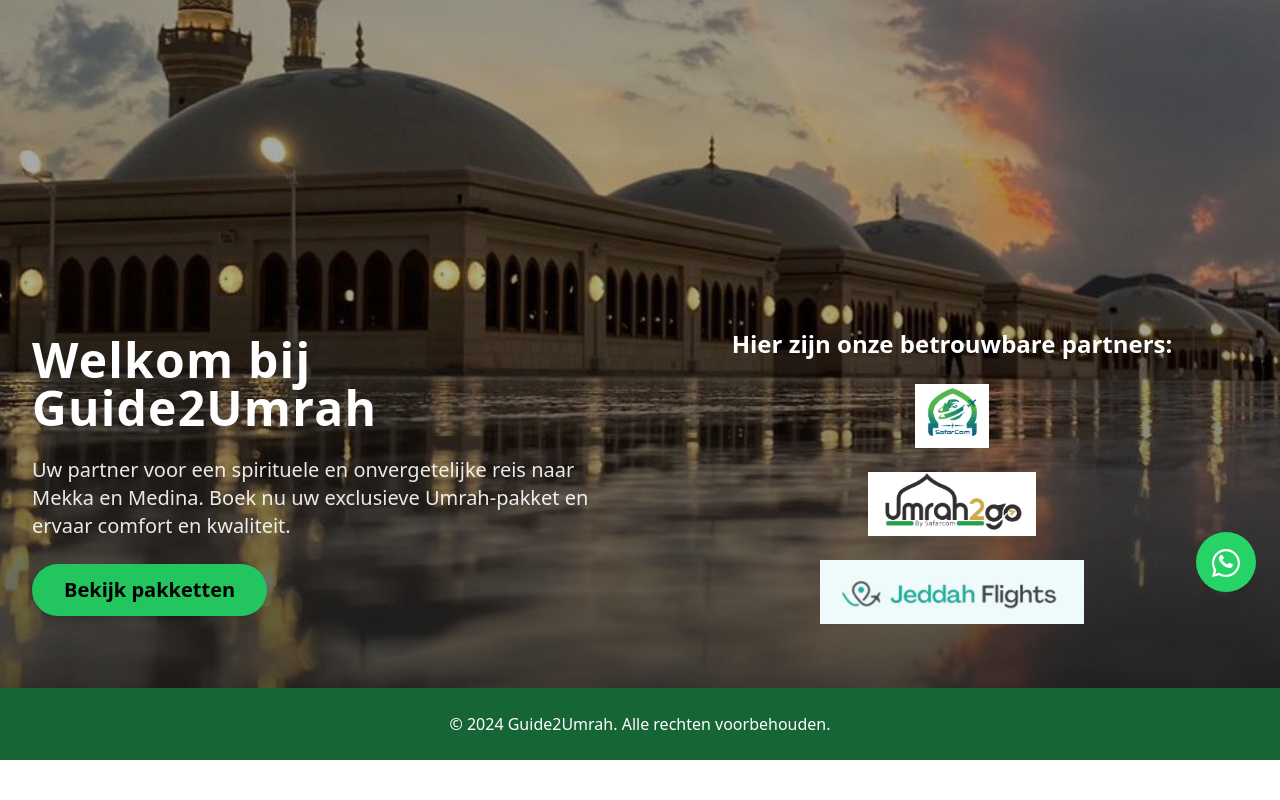
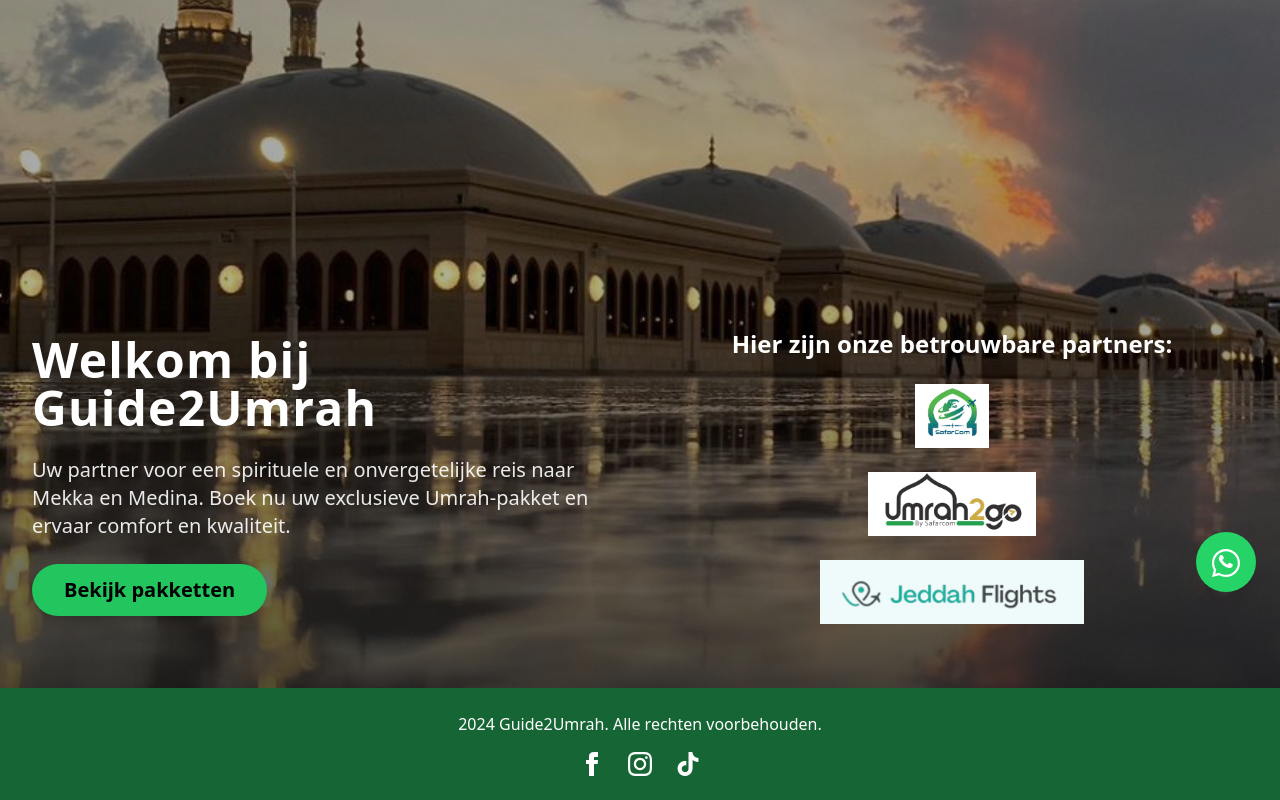
Before and after one commit to eliaselmokadem/guide2umrahfrontend, a React (Create React App) app: page / in a window 1280 px wide. Shown: the part 184-984 px from the top of the page. Before the commit the page ends 944 px from the top, so only its background shows below. Built offline with nearby package versions, Linux system fonts and the light colour scheme.

Commit message:
whatsapp + services

```diff
--- a/src/components/Footer.tsx
+++ b/src/components/Footer.tsx
@@ -3,9 +3,58 @@
 
 const Footer: React.FC = () => {
   return (
-    <footer className="bg-green-800 text-white sticky py-6 w-full">
+    <footer className="bg-green-800 text-white py-6 w-full">
       <div className="container mx-auto text-center">
-        <p>© 2024 Guide2Umrah. Alle rechten voorbehouden.</p>
+        <p className="mb-4"> 2024 Guide2Umrah. Alle rechten voorbehouden.</p>
+        <div className="flex justify-center space-x-6">
+          {/* Facebook */}
+          <a
+            href="https://www.facebook.com/share/19ZenYFyAd/?mibextid=LQQJ4d"
+            target="_blank"
+            rel="noopener noreferrer"
+            className="transform transition-transform hover:scale-110"
+          >
+            <svg
+              className="w-6 h-6 fill-current"
+              xmlns="http://www.w3.org/2000/svg"
+              viewBox="0 0 24 24"
+            >
+              <path d="M9 8h-3v4h3v12h5v-12h3.642l.358-4h-4v-1.667c0-.955.192-1.333 1.115-1.333h2.885v-5h-3.808c-3.596 0-5.192 1.583-5.192 4.615v3.385z" />
+            </svg>
+          </a>
+
+          {/* Instagram */}
+          <a
+            href="https://www.instagram.com/guide2umrah?igsh=cDc0aXgwY3lpMXF6"
+            target="_blank"
+            rel="noopener noreferrer"
+            className="transform transition-transform hover:scale-110"
+          >
+            <svg
+              className="w-6 h-6 fill-current"
+              xmlns="http://www.w3.org/2000/svg"
+              viewBox="0 0 24 24"
+            >
+              <path d="M12 2.163c3.204 0 3.584.012 4.85.07 3.252.148 4.771 1.691 4.919 4.919.058 1.265.069 1.645.069 4.849 0 3.205-.012 3.584-.069 4.849-.149 3.225-1.664 4.771-4.919 4.919-1.266.058-1.644.07-4.85.07-3.204 0-3.584-.012-4.849-.07-3.26-.149-4.771-1.699-4.919-4.92-.058-1.265-.07-1.644-.07-4.849 0-3.204.013-3.583.07-4.849.149-3.227 1.664-4.771 4.919-4.919 1.266-.057 1.645-.069 4.849-.069zm0-2.163c-3.259 0-3.667.014-4.947.072-4.358.2-6.78 2.618-6.98 6.98-.059 1.281-.073 1.689-.073 4.948 0 3.259.014 3.668.072 4.948.2 4.358 2.618 6.78 6.98 6.98 1.281.058 1.689.072 4.948.072 3.259 0 3.668-.014 4.948-.072 4.354-.2 6.782-2.618 6.979-6.98.059-1.28.073-1.689.073-4.948 0-3.259-.014-3.667-.072-4.947-.196-4.354-2.617-6.78-6.979-6.98-1.281-.059-1.69-.073-4.949-.073zm0 5.838c-3.403 0-6.162 2.759-6.162 6.162s2.759 6.163 6.162 6.163 6.162-2.759 6.162-6.163c0-3.403-2.759-6.162-6.162-6.162zm0 10.162c-2.209 0-4-1.79-4-4 0-2.209 1.791-4 4-4s4 1.791 4 4c0 2.21-1.791 4-4 4zm6.406-11.845c-.796 0-1.441.645-1.441 1.44s.645 1.44 1.441 1.44c.795 0 1.439-.645 1.439-1.44s-.644-1.44-1.439-1.44z" />
+            </svg>
+          </a>
+
+          {/* TikTok */}
+          <a
+            href="https://www.tiktok.com/@guide2umrah?_t=ZN-8rwR1R2TLCk&_r=1"
+            target="_blank"
+            rel="noopener noreferrer"
+            className="transform transition-transform hover:scale-110"
+          >
+            <svg
+              className="w-6 h-6 fill-current"
+              xmlns="http://www.w3.org/2000/svg"
+              viewBox="0 0 24 24"
+            >
+              <path d="M12.53.02C13.84 0 15.14.01 16.44 0c.08 1.53.63 3.09 1.75 4.17 1.12 1.11 2.7 1.62 4.24 1.79v4.03c-1.44-.05-2.89-.35-4.2-.97-.57-.26-1.1-.59-1.62-.93-.01 2.92.01 5.84-.02 8.75-.08 1.4-.54 2.79-1.35 3.94-1.31 1.92-3.58 3.17-5.91 3.21-1.43.08-2.86-.31-4.08-1.03-2.02-1.19-3.44-3.37-3.65-5.71-.02-.5-.03-1-.01-1.49.18-1.9 1.12-3.72 2.58-4.96 1.66-1.44 3.98-2.13 6.15-1.72.02 1.48-.04 2.96-.04 4.44-.99-.32-2.15-.23-3.02.37-.63.41-1.11 1.04-1.36 1.75-.21.51-.15 1.07-.14 1.61.24 1.64 1.82 3.02 3.5 2.87 1.12-.01 2.19-.66 2.77-1.61.19-.33.4-.67.41-1.06.1-1.79.06-3.57.07-5.36.01-4.03-.01-8.05.02-12.07z" />
+            </svg>
+          </a>
+        </div>
       </div>
     </footer>
   );
```
